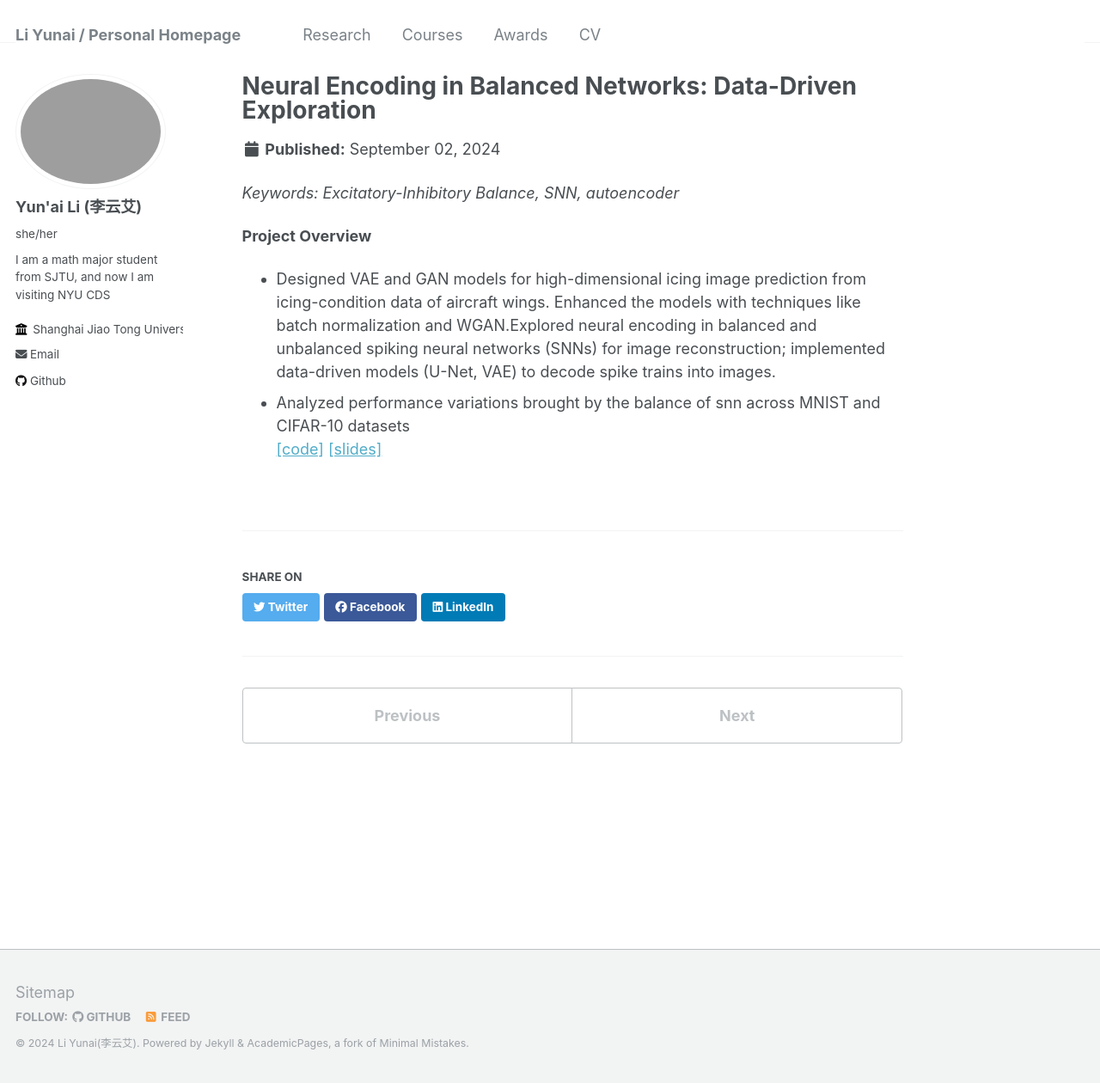
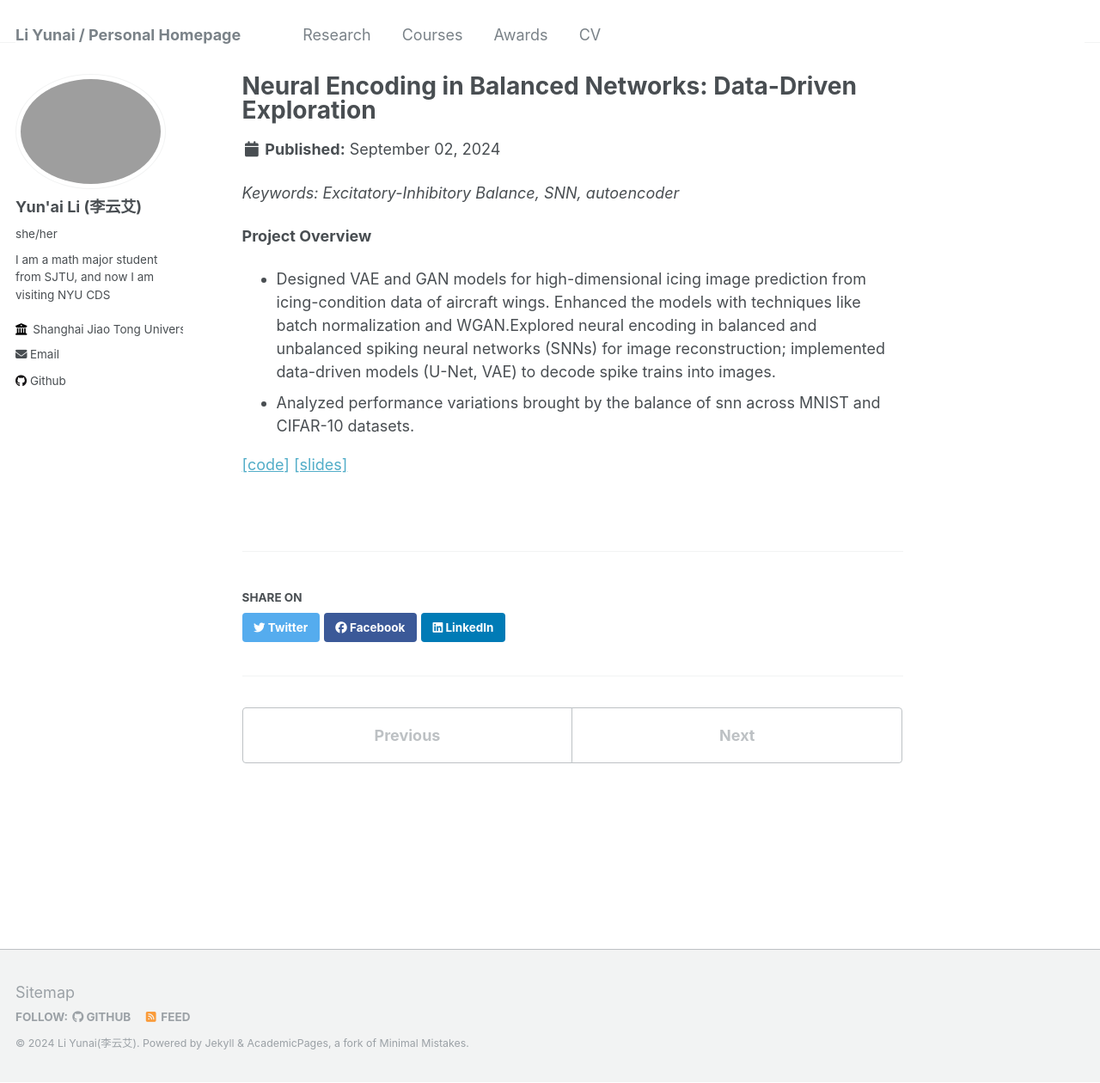
Before and after one commit to Li-Yunai/Li-Yunai.github.io, a Jekyll site: the page built from _portfolio/pro-2.md, in a window 1280 px wide and 1260 px high. Shown: the whole window at 86% size. Built offline with Jekyll 4.4.1, drawn with Linux system fonts in a browser that asks for light colours.

Commit message:
Update pro-2.md

```diff
--- a/_portfolio/pro-2.md
+++ b/_portfolio/pro-2.md
@@ -10,6 +10,7 @@ collection: portfolio
 
 - Designed VAE and GAN models for high-dimensional icing image prediction from icing-condition data of aircraft wings. Enhanced the models with techniques like batch normalization and WGAN.Explored neural encoding in balanced and unbalanced spiking neural networks (SNNs) for image
 reconstruction; implemented data-driven models (U-Net, VAE) to decode spike trains into images.
-- Analyzed performance variations brought by the balance of snn across MNIST and CIFAR-10 datasets\\
+- Analyzed performance variations brought by the balance of snn across MNIST and CIFAR-10 datasets.
+
 [[code]](https://li-yunai.github.io//portfolio/portfolio-1/)
 [[slides]](https://li-yunai.github.io//portfolio/portfolio-1/)
```
